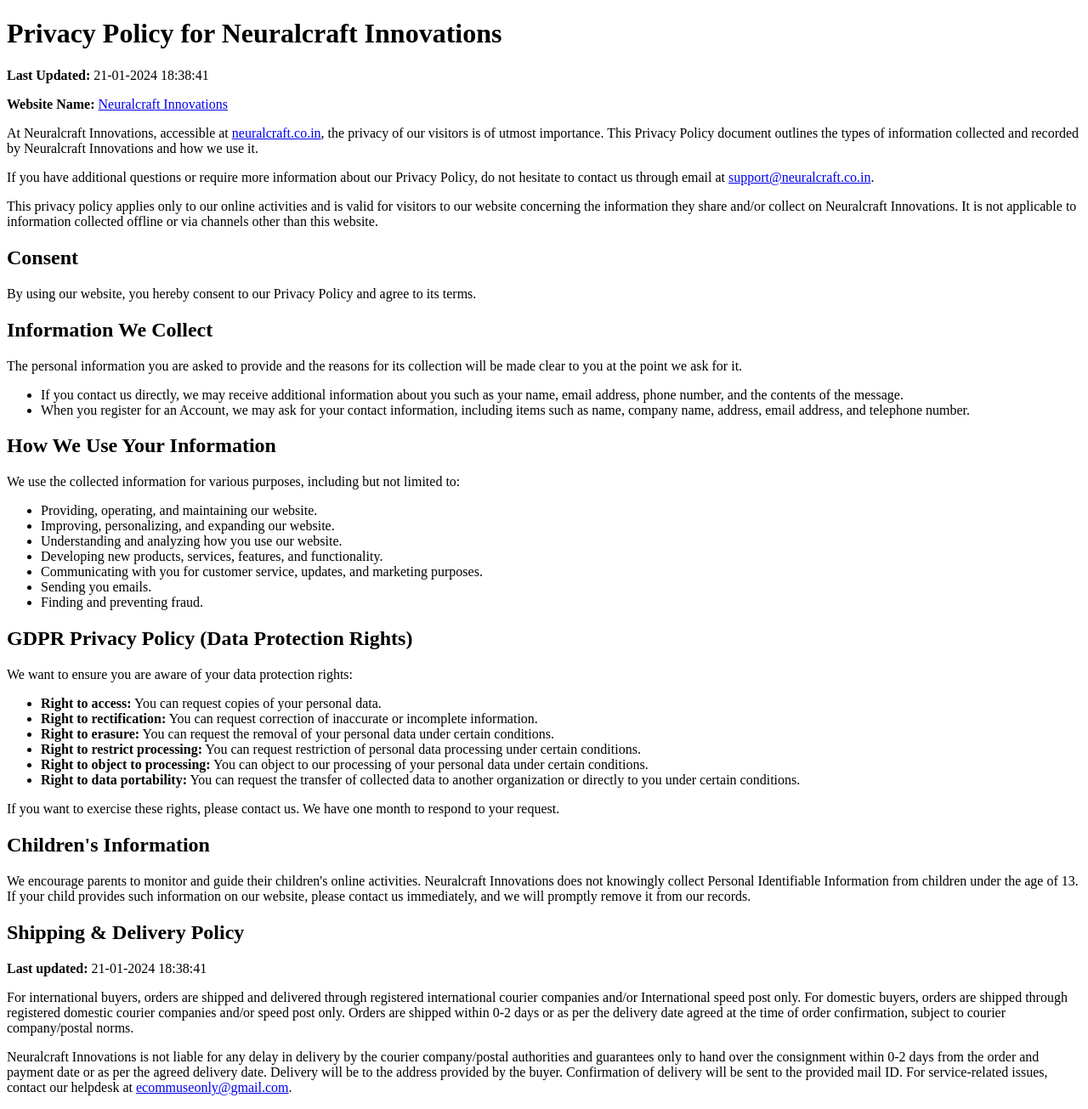
After one commit to Tejvil/Neuralcraft-website-v2, a Flask app: page /policy in a window 1280 px wide. The commit adds this page. Shown: the whole page at 85% size. Run offline with Flask 3, Linux system fonts and the light colour scheme.

Commit message:
added Privacy Policy and TnC

```diff
--- a/app.py
+++ b/app.py
@@ -30,5 +30,12 @@ def apply_to_job(id):
     add_application_to_db(id, data)
     return render_template('Application_submitted.html', application=data, job=job)
 
+@app.route('/policy')
+def policy():
+    return render_template('policy.html')
+@app.route('/tnc')
+def tnc():
+    return render_template('tnc.html')
+
 if __name__ == "__main__":
   app.run(host='0.0.0.0', debug=True)
--- /dev/null
+++ b/templates/policy.html
@@ -0,0 +1,83 @@
+<!DOCTYPE html>
+<html lang="en">
+<head>
+    <meta charset="UTF-8">
+    <meta http-equiv="X-UA-Compatible" content="IE=edge">
+    <meta name="viewport" content="width=device-width, initial-scale=1.0">
+    <title>Neuralcraft Innovations Privacy Policy</title>
+</head>
+<body>
+
+    <h1>Privacy Policy for Neuralcraft Innovations</h1>
+
+    <p><strong>Last Updated:</strong> 21-01-2024 18:38:41</p>
+
+    <p><strong>Website Name:</strong> <a href="https://neuralcraft.co.in">Neuralcraft Innovations</a></p>
+
+    <p>At Neuralcraft Innovations, accessible at <a href="https://neuralcraft.co.in">neuralcraft.co.in</a>, the privacy of our visitors is of utmost importance. This Privacy Policy document outlines the types of information collected and recorded by Neuralcraft Innovations and how we use it.</p>
+
+    <p>If you have additional questions or require more information about our Privacy Policy, do not hesitate to contact us through email at <a href="mailto:support@neuralcraft.co.in">support@neuralcraft.co.in</a>.</p>
+
+    <p>This privacy policy applies only to our online activities and is valid for visitors to our website concerning the information they share and/or collect on Neuralcraft Innovations. It is not applicable to information collected offline or via channels other than this website.</p>
+
+    <h2>Consent</h2>
+
+    <p>By using our website, you hereby consent to our Privacy Policy and agree to its terms.</p>
+
+    <!-- Information We Collect -->
+    <h2>Information We Collect</h2>
+
+    <p>The personal information you are asked to provide and the reasons for its collection will be made clear to you at the point we ask for it.</p>
+
+    <ul>
+        <li>If you contact us directly, we may receive additional information about you such as your name, email address, phone number, and the contents of the message.</li>
+        <li>When you register for an Account, we may ask for your contact information, including items such as name, company name, address, email address, and telephone number.</li>
+    </ul>
+
+    <!-- How We Use Your Information -->
+    <h2>How We Use Your Information</h2>
+
+    <p>We use the collected information for various purposes, including but not limited to:</p>
+
+    <ul>
+        <li>Providing, operating, and maintaining our website.</li>
+        <li>Improving, personalizing, and expanding our website.</li>
+        <li>Understanding and analyzing how you use our website.</li>
+        <li>Developing new products, services, features, and functionality.</li>
+        <li>Communicating with you for customer service, updates, and marketing purposes.</li>
+        <li>Sending you emails.</li>
+        <li>Finding and preventing fraud.</li>
+    </ul>
+
+    <!-- GDPR Privacy Policy -->
+    <h2>GDPR Privacy Policy (Data Protection Rights)</h2>
+
+    <p>We want to ensure you are aware of your data protection rights:</p>
+
+    <ul>
+        <li><strong>Right to access:</strong> You can request copies of your personal data.</li>
+        <li><strong>Right to rectification:</strong> You can request correction of inaccurate or incomplete information.</li>
+        <li><strong>Right to erasure:</strong> You can request the removal of your personal data under certain conditions.</li>
+        <li><strong>Right to restrict processing:</strong> You can request restriction of personal data processing under certain conditions.</li>
+        <li><strong>Right to object to processing:</strong> You can object to our processing of your personal data under certain conditions.</li>
+        <li><strong>Right to data portability:</strong> You can request the transfer of collected data to another organization or directly to you under certain conditions.</li>
+    </ul>
+
+    <p>If you want to exercise these rights, please contact us. We have one month to respond to your request.</p>
+
+    <!-- Children's Information -->
+    <h2>Children's Information</h2>
+
+    <p>We encourage parents to monitor and guide their children's online activities. Neuralcraft Innovations does not knowingly collect Personal Identifiable Information from children under the age of 13. If your child provides such information on our website, please contact us immediately, and we will promptly remove it from our records.</p>
+
+    <!-- Shipping & Delivery Policy -->
+    <h2>Shipping & Delivery Policy</h2>
+
+    <p><strong>Last updated:</strong> 21-01-2024 18:38:41</p>
+
+    <p>For international buyers, orders are shipped and delivered through registered international courier companies and/or International speed post only. For domestic buyers, orders are shipped through registered domestic courier companies and/or speed post only. Orders are shipped within 0-2 days or as per the delivery date agreed at the time of order confirmation, subject to courier company/postal norms.</p>
+
+    <p>Neuralcraft Innovations is not liable for any delay in delivery by the courier company/postal authorities and guarantees only to hand over the consignment within 0-2 days from the order and payment date or as per the agreed delivery date. Delivery will be to the address provided by the buyer. Confirmation of delivery will be sent to the provided mail ID. For service-related issues, contact our helpdesk at <a href="mailto:ecommuseonly@gmail.com">ecommuseonly@gmail.com</a>.</p>
+
+</body>
+</html>
```
Also changed, not shown: templates/footer.html (+10 -0 lines), templates/tnc.html (added, +78 -0 lines), 1 other file.
